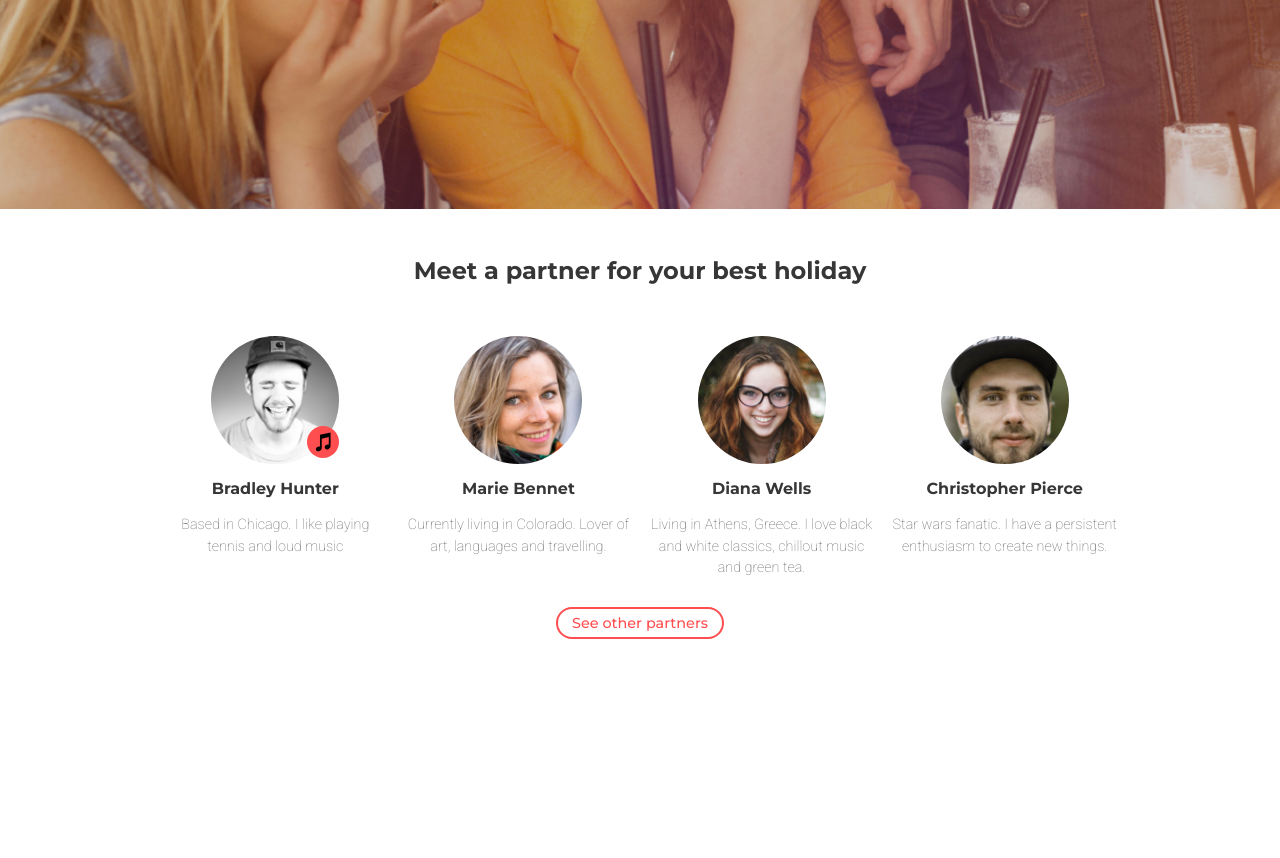
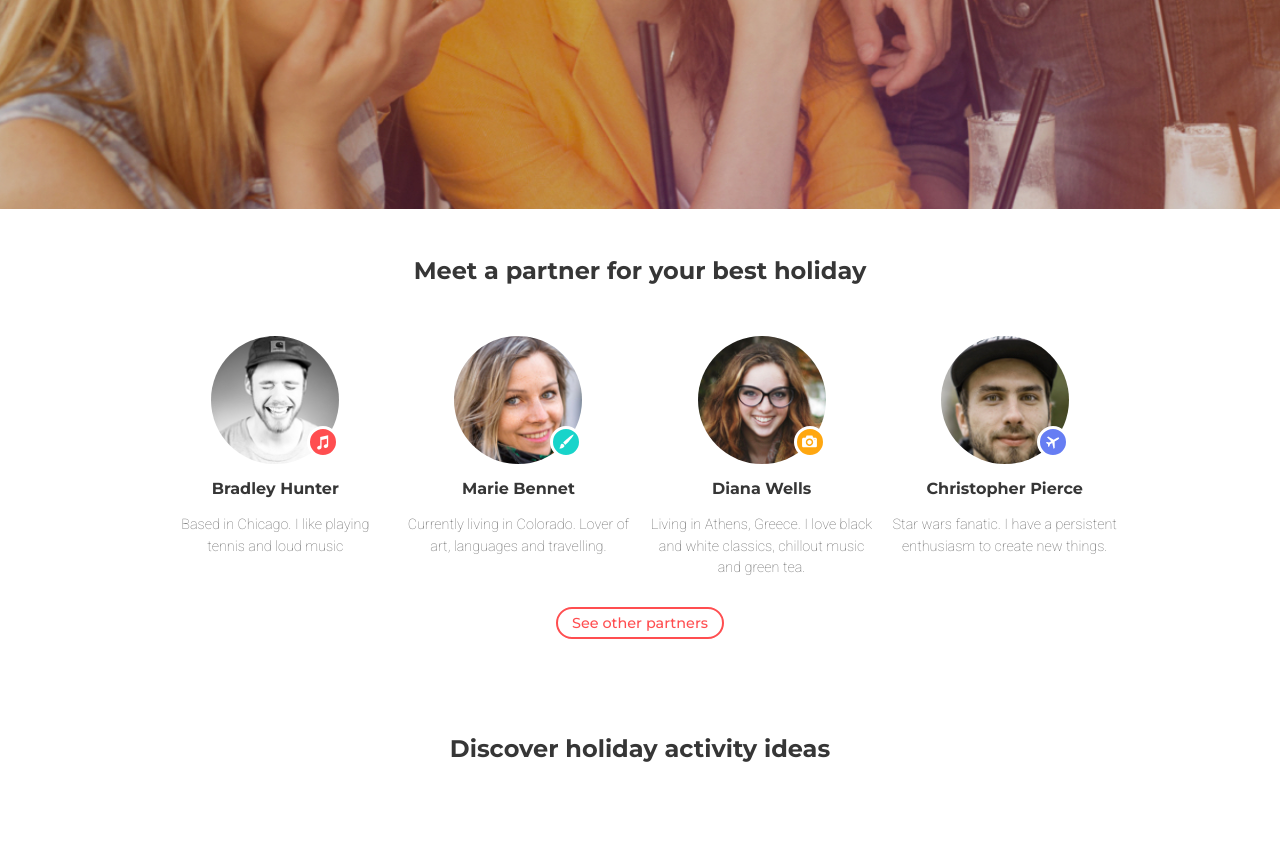
Before and after one commit to MarlonDemas/dreamshare, a plain HTML site: page index.html in a window 1280 px wide. Shown: the part 591-1449 px from the top of the page. Before the commit the page ends 1278 px from the top, so only its background shows below. Drawn offline with Linux system fonts and the light colour scheme.

Commit message:
added position images

```diff
--- a/index.html
+++ b/index.html
@@ -23,12 +23,12 @@
     </header>
     <section class="section">
         <div class="container">
-            <h2 class="title is-4 has-text-centered">Meet a partner for your best holiday</h3>
+            <h2 class="title is-4 has-text-centered">Meet a partner for your best holiday</h2>
             <div class="columns">
                 <div class="column has-text-centered">
                     <figure class="image is-128x128">
                         <img class="is-rounded" src="assets/partner1.jpg">
-                            <div class="backg">
+                        <div class="backg" id="music">
                             <img src="assets/music.svg" class="ovr-img" width="10px" height="10px">
                         </div>
                     </figure>
@@ -39,6 +39,9 @@
                 <div class="column has-text-centered">
                     <figure class="image is-128x128">
                         <img class="is-rounded" src="assets/partner2.jpg">
+                        <div class="backg" id="brush">
+                            <img src="assets/brush.svg" class="ovr-img" width="10px" height="10px">
+                        </div>
                     </figure>
                     <h3 class="title is-6">Marie Bennet</h3>
                     <p>Currently living in Colorado. Lover of art, languages and travelling.</p>
@@ -46,6 +49,9 @@
                 <div class="column has-text-centered">
                     <figure class="image is-128x128">
                         <img class="is-rounded" src="assets/partner3.jpg">
+                        <div class="backg" id="camera">
+                            <img src="assets/camera.svg" class="ovr-img" width="10px" height="10px">
+                        </div>
                     </figure>
                     <h3 class="title is-6">Diana Wells</h3>
                     <p>Living in Athens, Greece. I love black and white classics, chillout music and green tea.</p>
@@ -53,6 +59,9 @@
                 <div class="column has-text-centered">
                     <figure class="image is-128x128">
                         <img class="is-rounded" src="assets/partner4.jpg">
+                        <div class="backg" id="airplane">
+                            <img src="assets/airplane.svg" class="ovr-img" width="10px" height="10px">
+                        </div>
                     </figure>
                     <h3 class="title is-6">Christopher Pierce</h3>
                     <p>Star wars fanatic. I have a persistent enthusiasm to create new things.</p>
@@ -61,6 +70,11 @@
             <button class="button is-rounded">See other partners</button>
         </div>
     </section>
+    <section class="section">
+        <div class="container">
+            <h2 class="title is-4 has-text-centered">Discover holiday activity ideas</h2>
+        </div>
+    </section>
 </body>
 
 </html>
--- a/sass/partials/_base.scss
+++ b/sass/partials/_base.scss
@@ -36,21 +36,51 @@ body {
             .image {
                 margin: auto;
                 position: relative;
+                #music {
+                    background-color: $pink !important;
+                    .ovr-img {
+                        position: absolute;
+                        right: 25%;
+                        bottom: 17%;
+                    }
+                }
+                #brush {
+                    background-color: $green !important;
+                    .ovr-img {
+                        position: absolute;
+                        right: 20%;
+                        bottom: 20%;
+                    }
+                }
+                #camera {
+                    background-color: $orange !important;
+                    .ovr-img {
+                        position: absolute;
+                        right: 20%;
+                        bottom: 20%;
+                    }
+                }
+                #airplane {
+                    background-color: $purple !important;
+                    .ovr-img {
+                        position: absolute;
+                        right: 20%;
+                        bottom: 20%;
+                        transform: rotate(-30deg);
+                    }
+                }
                 .backg {
                     position: absolute;
                     right: 0;
                     bottom: 5%;
                     width: 25%;
                     height: 25%;
-                    background-color: $pink;
                     border-radius: 50%;
+                    border: 3px solid white;
                     .ovr-img {
-                        position: absolute;
-                        right: 20%;
-                        bottom: 17%;
-                        width: 20px;
-                        height: 20px;
-                        color: white !important;
+                        width: 15px;
+                        height: 15px;
+                        filter: invert(100%);
                     }
                 }
             }
```
Also changed, not shown: css/main.css, 1 other file. Lines whose indentation alone changed are shown as unchanged.
